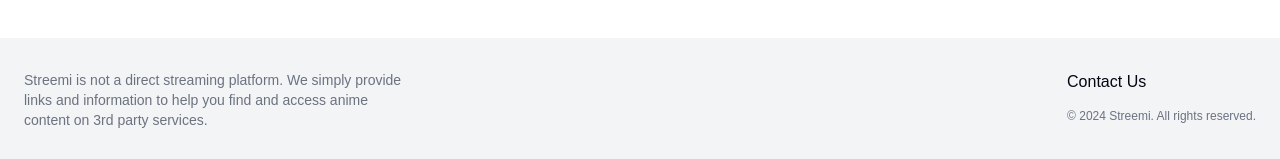
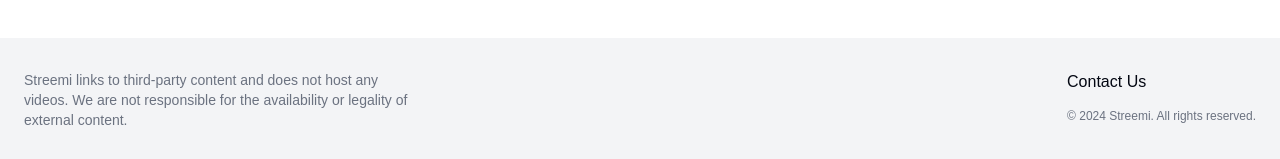
Before and after one commit to 484021/streemi, a Next.js app: page / in a window 1280 px wide. Shown: the part 1007-1166 px from the top of the page. Built offline with nearby package versions, Linux system fonts and the light colour scheme; no server answers.

Commit message:
feat: updated footer

```diff
--- a/components/footer.tsx
+++ b/components/footer.tsx
@@ -8,9 +8,9 @@ export default function Footer() {
         <div className="grid grid-cols-1 md:grid-cols-3 gap-6 md:gap-8">
           <div className="text-sm text-muted-foreground">
             <p>
-              Streemi is not a direct streaming platform. We simply provide
-              links and information to help you find and access anime content on
-              3rd party services.
+              Streemi links to third-party content and does not host any videos.
+              We are not responsible for the availability or legality of
+              external content.
             </p>
           </div>
           <div className="grid gap-2 md:justify-self-center">
```
